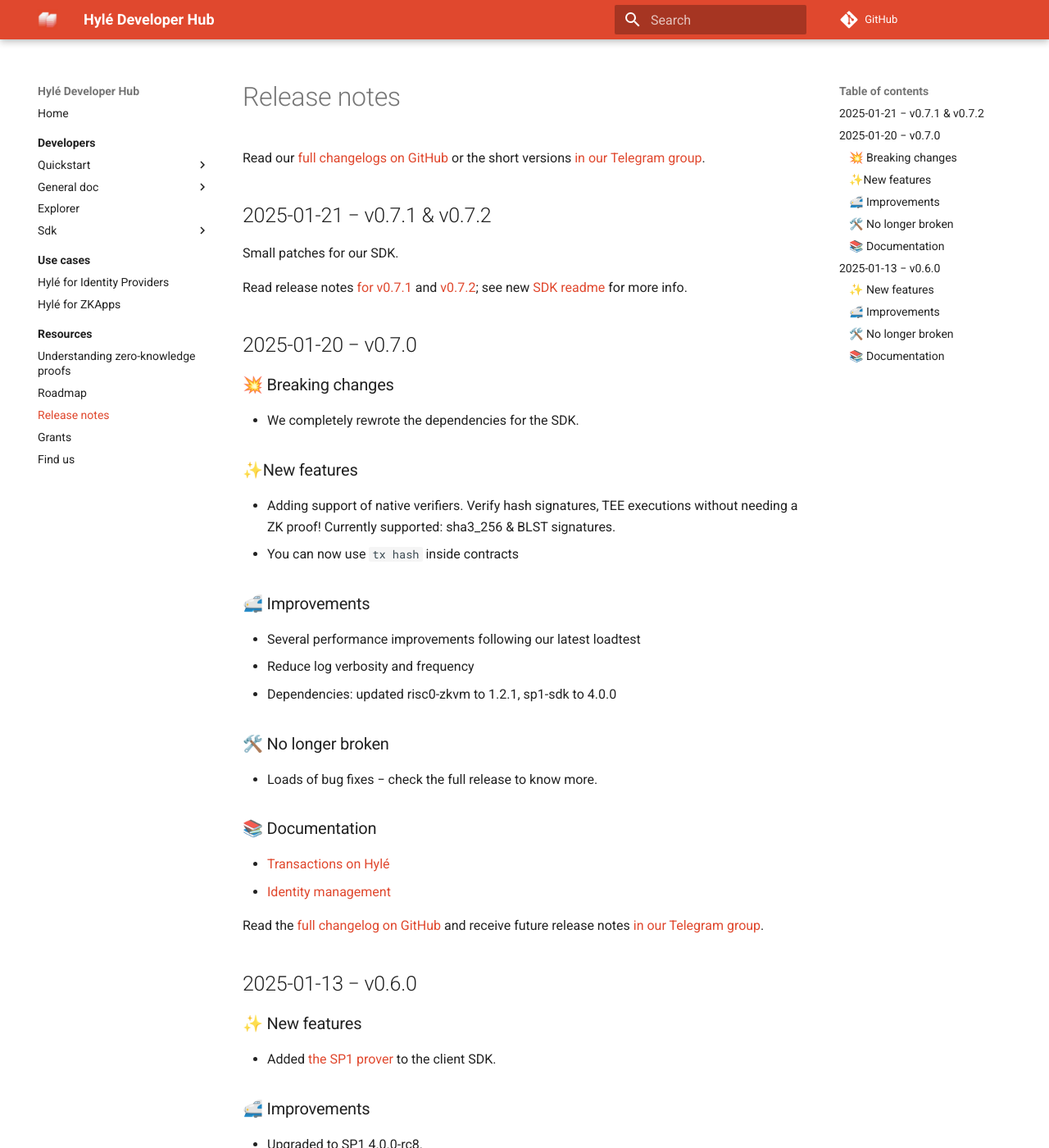
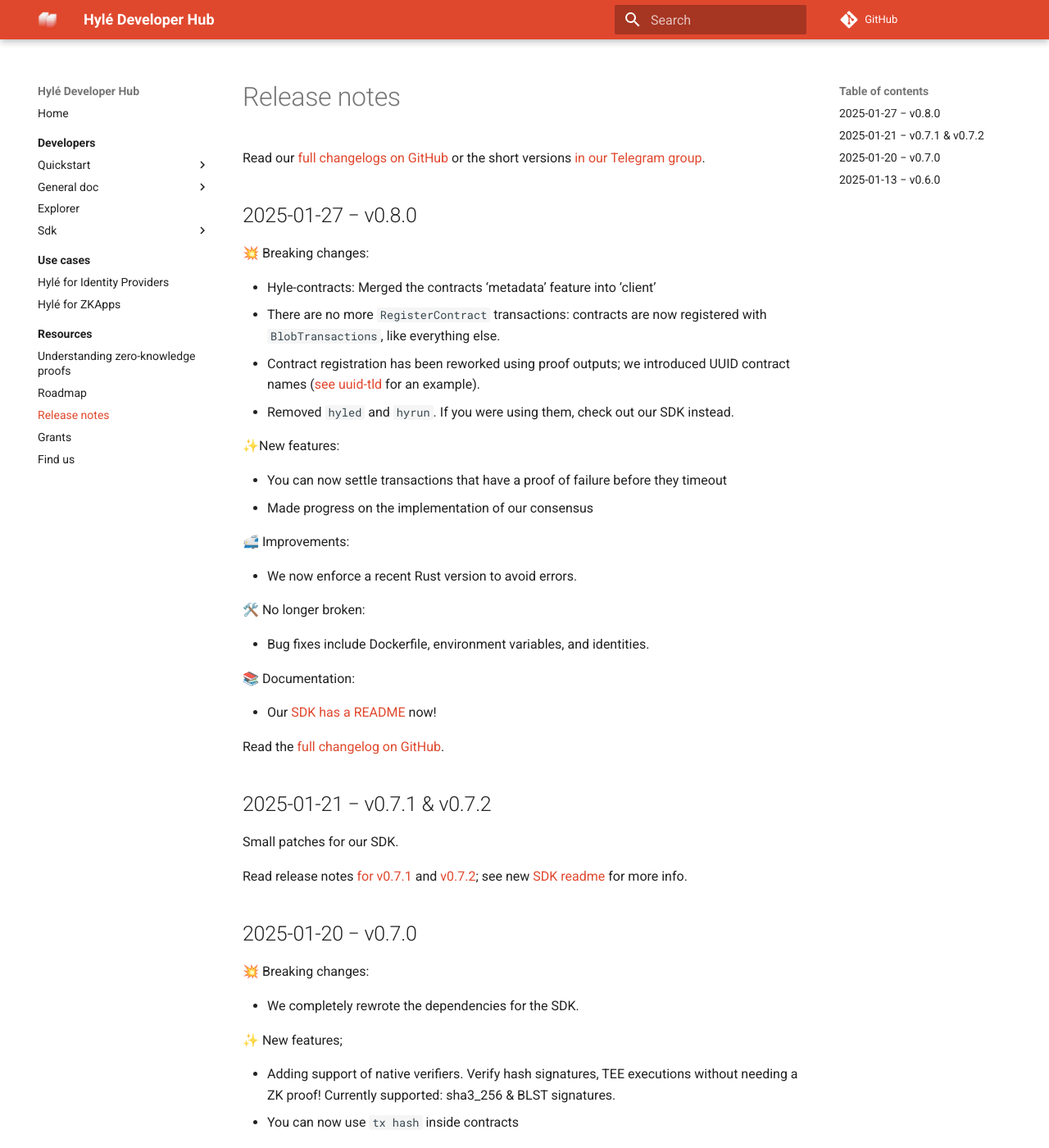
Before and after one commit to Hyle-org/devhub-hyle, an MkDocs documentation site: the page built from docs/resources/release-notes.md, in a window 1280 px wide and 1400 px high. Shown: the whole window at 82% size. Built offline with MkDocs 1.6.1 and Material for MkDocs 9.7.7, drawn with Linux system fonts in a browser that asks for light colours; comment, search, counter and statistics services are not loaded; some of the changed text lies outside the part shown.

Commit message:
release notes

```diff
--- a/docs/resources/release-notes.md
+++ b/docs/resources/release-notes.md
@@ -1,6 +1,34 @@
 # Release notes
 
 Read our [full changelogs on GitHub](https://github.com/Hyle-org/hyle/releases/) or the short versions [in our Telegram group](https://t.me/hyle_org).
+
+## 2025-01-27 − v0.8.0
+
+💥 Breaking changes:
+
+- Hyle-contracts: Merged the contracts ‘metadata’ feature into ‘client’
+- There are no more `RegisterContract` transactions: contracts are now registered with `BlobTransactions`, like everything else.
+- Contract registration has been reworked using proof outputs; we introduced UUID contract names ([see uuid-tld](https://github.com/Hyle-org/hyle/tree/88ba05b5da901e13ff2fb3620c23a64f8cc44093/crates/contracts/uuid-tld) for an example).
+- Removed `hyled` and `hyrun`. If you were using them, check out our SDK instead.
+
+✨New features:
+
+- You can now settle transactions that have a proof of failure before they timeout
+- Made progress on the implementation of our consensus
+
+🚅 Improvements:
+
+- We now enforce a recent Rust version to avoid errors.
+
+🛠️ No longer broken:
+
+- Bug fixes include Dockerfile, environment variables, and identities.
+
+📚 Documentation:
+
+- Our [SDK has a README](https://github.com/Hyle-org/hyle/tree/main/crates/contract-sdk) now!
+
+Read the [full changelog on GitHub](https://github.com/Hyle-org/hyle/releases/tag/v0.8.0).
 
 ## 2025-01-21 − v0.7.1 & v0.7.2
 
@@ -10,26 +38,26 @@
 
 ## 2025-01-20 − v0.7.0
 
-### 💥 Breaking changes
+💥 Breaking changes:
 
 - We completely rewrote the dependencies for the SDK.
 
-### ✨New features
+✨ New features;
 
 - Adding support of native verifiers. Verify hash signatures, TEE executions without needing a ZK proof! Currently supported: sha3_256 & BLST signatures.
 - You can now use `tx hash` inside contracts
 
-### 🚅 Improvements
+🚅 Improvements:
 
 - Several performance improvements following our latest loadtest
 - Reduce log verbosity and frequency
 - Dependencies: updated risc0-zkvm to 1.2.1, sp1-sdk to 4.0.0
 
-### 🛠️ No longer broken
+🛠️ No longer broken:
 
 - Loads of bug fixes − check the full release to know more.
 
-### 📚 Documentation
+📚 Documentation:
 
 - [Transactions on Hylé](https://docs.hyle.eu/developers/general-doc/transaction/)
 - [Identity management](https://docs.hyle.eu/developers/general-doc/identity/)
@@ -38,20 +66,20 @@
 
 ## 2025-01-13 − v0.6.0
 
-### ✨ New features
+✨ New features:
 
 - Added [the SP1 prover](https://docs.succinct.xyz/docs/introduction) to the client SDK.
 
-### 🚅 Improvements
+🚅 Improvements:
 
 - Upgraded to SP1 4.0.0-rc8.
 
-### 🛠️ No longer broken
+🛠️ No longer broken:
 
 - Fixed the default configurations.
 - Fixed loading state when restarting a node.
 
-### 📚 Documentation
+📚 Documentation:
 
 - Rewrote [our Quickstart guide](https://docs.hyle.eu/developers/quickstart/).
 
```
